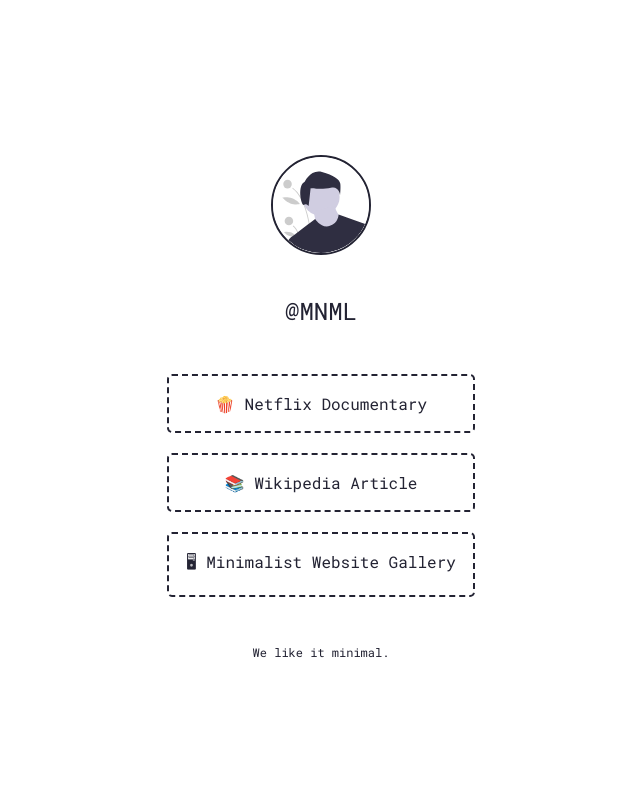
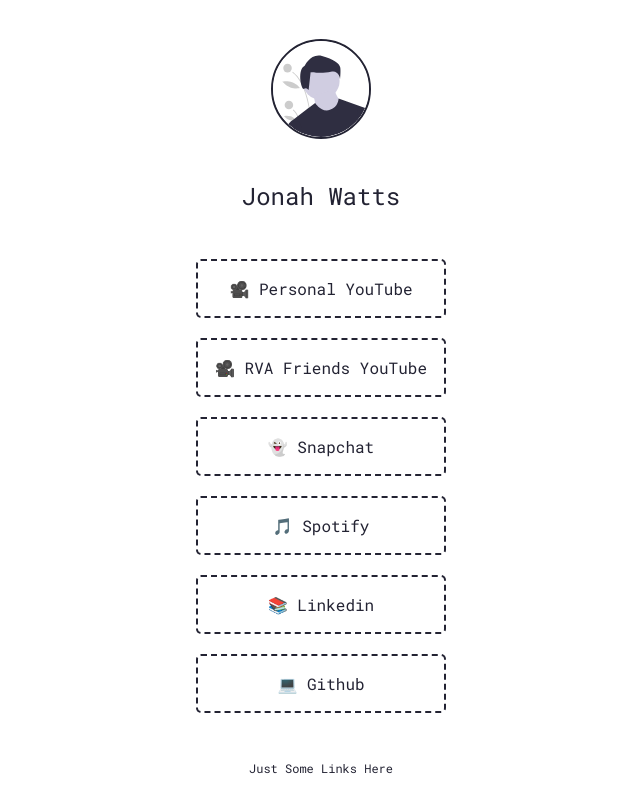
Before and after one commit to adastorm/linktree, a plain HTML site: page index.html in a window 1280 px wide. Shown: the whole page, without its empty margins (319-959 px from the left). Drawn offline with Linux system fonts and the light colour scheme.

Commit message:
Fixed the sote

```diff
--- a/index.html
+++ b/index.html
@@ -15,15 +15,18 @@
     <div class="content">
         <img id="userPhoto" src="img/avatar.svg" alt="User Photo">
 
-        <h1><a href="#" id="userName" rel="noopener">@MNML</a></h1>
+        <h1><a href="#" id="userName" rel="noopener">Jonah Watts</a></h1>
         <div id="links">
-            <a class="link" href="https://www.netflix.com/de/title/80114460"  rel="noopener">🍿 Netflix Documentary</a>
-            <a class="link" href="https://en.wikipedia.org/wiki/Minimalism" rel="noopener">📚 Wikipedia Article</a>
-            <a class="link" href="https://siiimple.com/" rel="noopener">🖥 Minimalist Website Gallery</a>
+            <a class="link" href="https://www.youtube.com/channel/UCHxcdhjEdzWpeqAEK2d_GyA"  rel="noopener">🎥 Personal YouTube</a>
+            <a class="link" href="https://www.youtube.com/channel/UCveBCX4hRAXlC9JmlRI82oQ"  rel="noopener">🎥 RVA Friends YouTube</a>
+            <a class="link" href="https://www.snapchat.com/add/adastorm"  rel="noopener">👻 Snapchat</a>
+            <a class="link" href="https://open.spotify.com/user/jonah.watts?si=5lyKNaJGT7GRvUMg821vNA"  rel="noopener">🎵 Spotify</a>
+            <a class="link" href="https://www.linkedin.com/in/jonah-watts-846b151b6/" rel="noopener">📚 Linkedin</a>
+            <a class="link" href="https://github.com/adastorm" rel="noopener">💻 Github</a>
         </div>
 
         <footer>
-            We like it minimal. </footer>
+            Just Some Links Here </footer>
     </div>
 </div>
 
```
